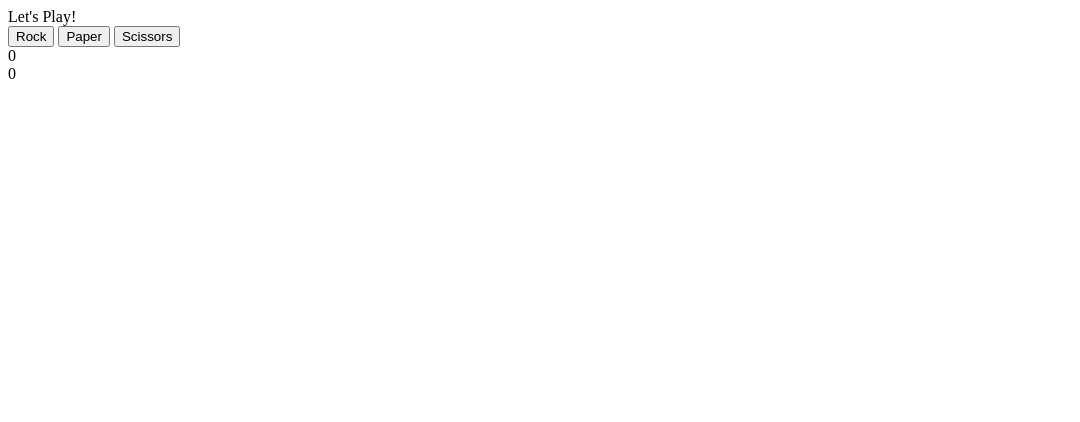
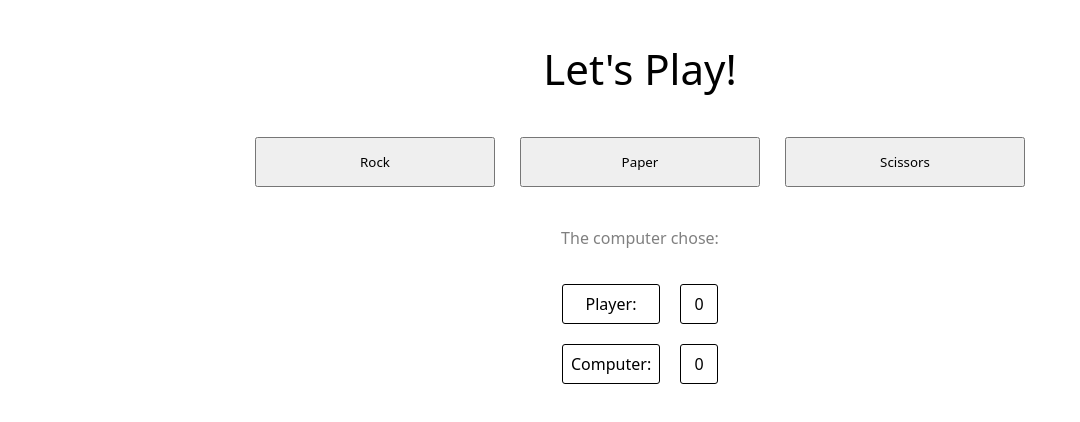
Before and after one commit to francis-debug/rock-paper-scissors, a plain HTML site: page index.html in a window 1280 px wide. Shown: the whole page, without its empty margins (0-1080 px from the left). Drawn offline with Linux system fonts and the light colour scheme.

Commit message:
Format user interface
Add CSS stylings to game interface

```diff
--- a/index.html
+++ b/index.html
@@ -4,6 +4,7 @@
     <meta charset="UTF-8">
     <meta name="viewport" content="width=device-width, initial-scale=1.0">
     <title>Rock Paper Scissors</title>
+    <link rel="stylesheet" type="text/css" href="style.css">
     <script src="script.js" defer></script>
 </head>
 <body>
@@ -14,11 +15,19 @@
             <button class="rps-btn" id="paper-button">Paper</button>
             <button class="rps-btn" id="scissors-button">Scissors</button>
         </div>
+        <div class="comp-chose">The computer chose: <span id="comp-choice"></span>
+        </div>
+        <div class="score-box-container">
+            <div class="score-box">
+                <div>Player:</div>
+                <div id="player-score">0</div>
+            </div>
+            <div class="score-box" >
+                <div>Computer:</div>
+                <div id="computer-score">0</div>
+            </div>
+        </div>
         <div id="result-box"></div>
-        <div id="score-box">
-            <div id="player-score">0</div>
-            <div id="computer-score">0</div>
-        </div>
         <div id="game-result"></div>
     </main>
 </body>
--- a/script.js
+++ b/script.js
@@ -5,6 +5,7 @@ const scoreComputer = document.getElementById('computer-score');
 const playerRock = document.getElementById('rock-button');
 const playerPaper = document.getElementById('paper-button');
 const playerScissors = document.getElementById('scissors-button');
+const compChoiceDisplayed = document.getElementById('comp-choice');
 
 let playerScore = 0;
 let computerScore = 0;
@@ -50,8 +51,9 @@ function getComputerChoice() {
 // Determine round winner
 
 function DetermineWinner(playerChoice) {;
-    gameResult.textContent = '';
+    gameResult.textContent = ''; // Reset the game result if starting a new game
     let computerChoice = getComputerChoice();
+    compChoiceDisplayed.textContent = computerChoice;
     if (playerChoice == computerChoice) {
         resultOfRound = 'You tied!'
     } else if (playerChoice == 'rock' && computerChoice == 'scissors'){
@@ -82,7 +84,7 @@ function tallyScore() {
     scoreComputer.textContent = computerScore;
 }
 
-// Check if game has been won
+// Check if game has been won and reset scores
 
 function checkForGameWinner(){
     if (playerScore >= 5) {
--- a/style.css
+++ b/style.css
@@ -0,0 +1,68 @@
+* {
+    margin: 0px;
+    padding: 0px;
+  font-family: system-ui, -apple-system, BlinkMacSystemFont, 'Segoe UI', Roboto, Oxygen, Ubuntu, Cantarell, 'Open Sans', 'Helvetica Neue', sans-serif
+}
+
+.rps-title {
+    font-size: 42px;
+    text-align: center;
+    margin: 40px;
+}
+
+.rps-button-container {
+    display: flex;
+    justify-content: center;
+    gap: 25px;
+    margin: 40px;
+}
+
+.rps-btn {
+    width: 20%;
+    height: 50px;
+}
+
+.comp-chose {
+    text-align: center;
+    color: grey;
+    margin: 25px;
+}
+
+.score-box-container {
+    display: flex;
+    flex-direction: column;
+    align-items: center;
+    margin: auto;
+}
+
+.score-box {
+    display: flex;
+    justify-content: center;
+}
+
+.score-box div {
+    border: solid black;
+    border-radius: 3px;
+    border-width: 1px;
+    width: 80px;
+    padding: 8px;
+    margin: 10px;
+    text-align: center;}
+
+#player-score, #computer-score {
+    width: 20px;
+    margin: 10px;
+}
+
+#result-box {
+    text-align: center;
+    font-size: 36px;
+    margin: 20px;
+}
+
+#game-result {
+    text-align: center;
+    font-size: 52px;
+    color: purple;
+    margin: 20px;
+}
```
